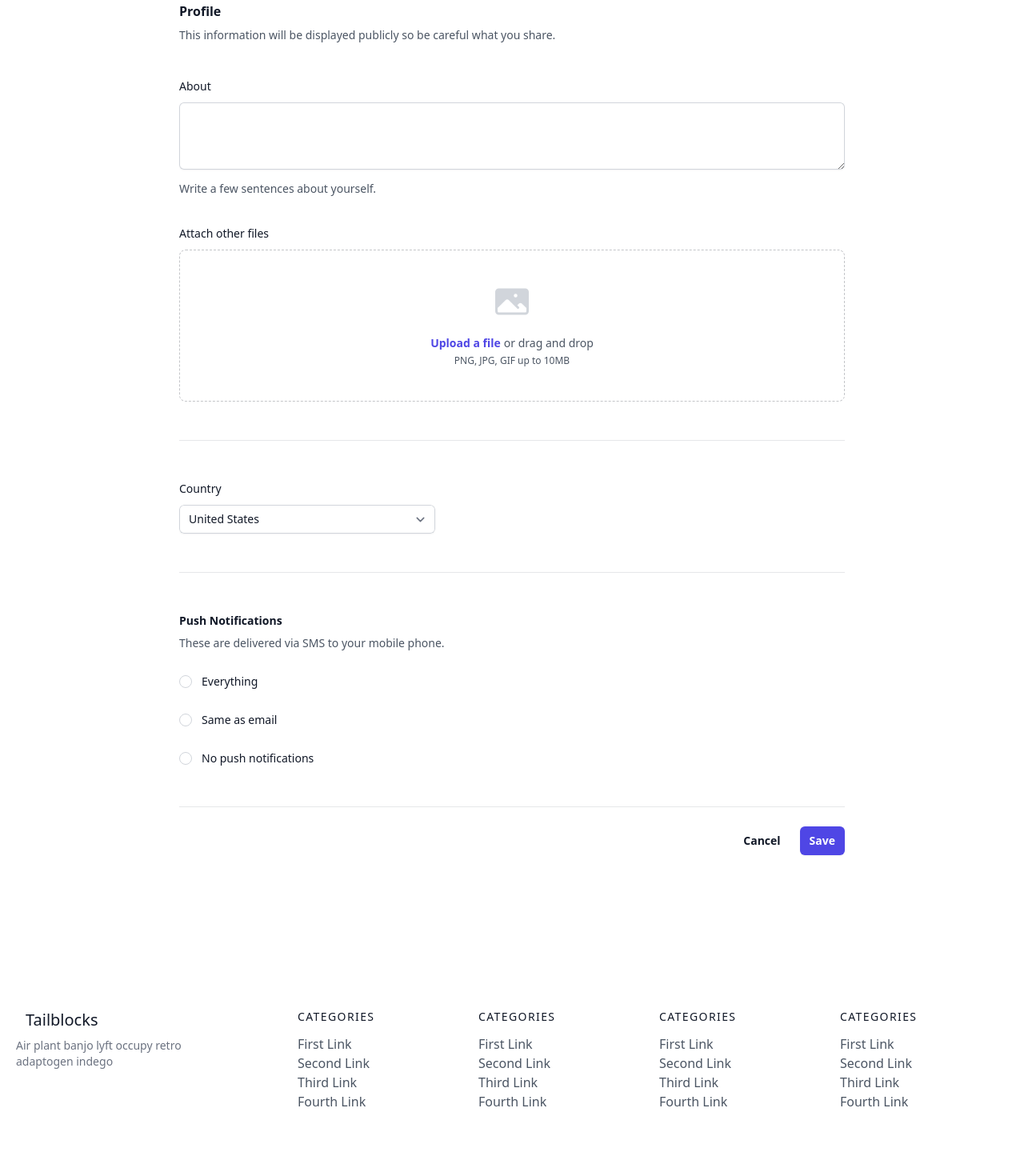
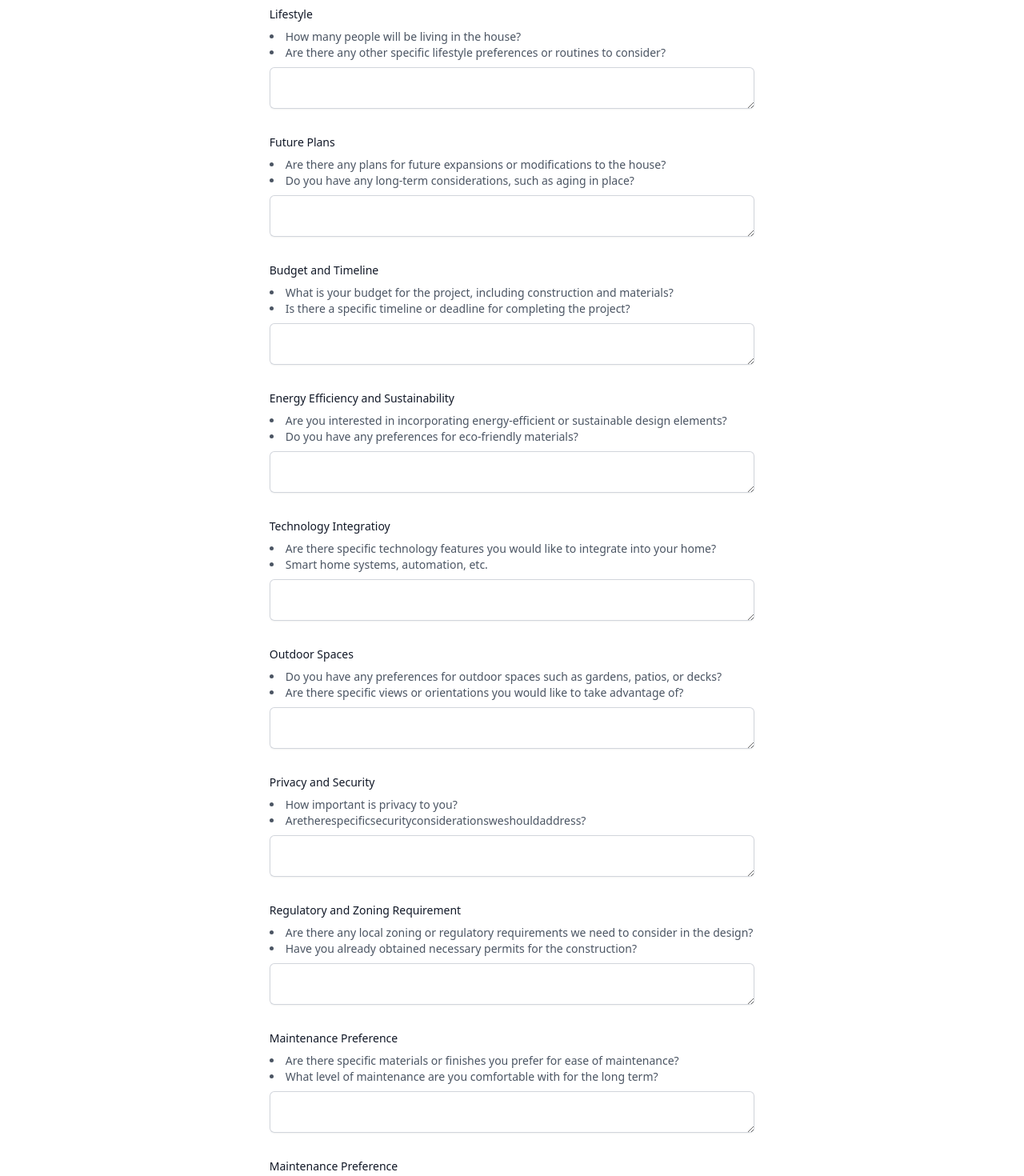
Before and after one commit to patrickchin/haru2-vercel, a Next.js app: page /job-posting in a window 1280 px wide. Shown: the part 160-1630 px from the top of the page at 80% size. Built offline with nearby package versions, Linux system fonts and the light colour scheme.

Commit message:
add job posting detailed questions

```diff
--- a/app/job-posting/page.tsx
+++ b/app/job-posting/page.tsx
@@ -18,42 +18,194 @@ import { PhotoIcon, UserCircleIcon } from '@heroicons/react/24/solid'
 import Footer from '../components/footer'
 import Header from '../components/header'
 
-function Form() {
+function questionCountry() {
   return (
-    <form>
-      <div className="space-y-12">
-        <div className="border-b border-gray-900/10 pb-12">
-          <h2 className="text-base font-semibold leading-7 text-gray-900">Profile</h2>
-          <p className="mt-1 text-sm leading-6 text-gray-600">
-            This information will be displayed publicly so be careful what you share.
-          </p>
-
-          <div className="mt-10 grid grid-cols-1 gap-x-6 gap-y-8 sm:grid-cols-6">
-
-            <div className="col-span-full">
-              <label htmlFor="about" className="block text-sm font-medium leading-6 text-gray-900">
-                About
+    <>
+        <label htmlFor="country" className="block text-sm font-medium leading-6 text-gray-900">
+          Country
         </label>
         <div className="mt-2">
+          <select
+            id="country"
+            name="country"
+            autoComplete="country-name"
+            className="block w-full rounded-md border-0 py-1.5 text-gray-900 shadow-sm ring-1 ring-inset ring-gray-300 focus:ring-2 focus:ring-inset focus:ring-indigo-600 max-w-xs text-sm leading-6"
+          >
+            <option>Kenya</option>
+            <option>Canada</option>
+            <option>Mexico</option>
+            <option>China</option>
+            <option>Pakistan</option>
+          </select>
+        </div>
+    </>
+  );
+
+}
+
+function questions() {
+  return (
+    <>
+      <div className="flex flex-col space-y-2">
+        <label htmlFor="about" className="text-sm font-medium text-gray-900">
+          Lifestyle
+        </label>
+        <ul className="list-disc list-inside text-sm text-gray-600">
+          <li>How many people will be living in the house?</li>
+          <li>Are there any other specific lifestyle preferences or routines to consider?</li>
+        </ul>
         <textarea
-                  id="about"
-                  name="about"
-                  rows={3}
-                  className="block w-full rounded-md border-0 py-1.5 text-gray-900 shadow-sm ring-1 ring-inset ring-gray-300 placeholder:text-gray-400 focus:ring-2 focus:ring-inset focus:ring-indigo-600 sm:text-sm sm:leading-6"
+          name="lifestyle"
+          className="block w-full rounded-md border-0 py-1.5 text-gray-900 shadow-sm ring-1 ring-inset ring-gray-300 placeholder:text-gray-400 focus:ring-2 focus:ring-inset focus:ring-indigo-600 text-sm"
           defaultValue={''}
         />
       </div>
-              <p className="mt-3 text-sm leading-6 text-gray-600">Write a few sentences about yourself.</p>
+
+      <div className="flex flex-col space-y-2">
+        <label htmlFor="future" className="block text-sm font-medium text-gray-900">
+          Future Plans
+        </label>
+        <ul className="list-disc list-inside text-sm text-gray-600">
+          <li>Are there any plans for future expansions or modifications to the house?</li>
+          <li>Do you have any long-term considerations, such as aging in place?</li>
+        </ul>
+        <textarea
+          name="future"
+          className="block w-full rounded-md border-0 py-1.5 text-gray-900 shadow-sm ring-1 ring-inset ring-gray-300 placeholder:text-gray-400 focus:ring-2 focus:ring-inset focus:ring-indigo-600 text-sm"
+          defaultValue={''}
+        />
       </div>
 
-            <div className="col-span-full">
+
+      <div className="flex flex-col space-y-2">
+        <label htmlFor="budget" className="block text-sm font-medium text-gray-900">
+          Budget and Timeline
+        </label>
+        <ul className="list-disc list-inside text-sm text-gray-600">
+          <li>What is your budget for the project, including construction and materials?</li>
+          <li>Is there a specific timeline or deadline for completing the project?</li>
+        </ul>
+        <textarea
+          name="budget"
+          className="block w-full rounded-md border-0 py-1.5 text-gray-900 shadow-sm ring-1 ring-inset ring-gray-300 placeholder:text-gray-400 focus:ring-2 focus:ring-inset focus:ring-indigo-600 text-sm"
+          defaultValue={''}
+        />
+      </div>
+
+      <div className="flex flex-col space-y-2">
+        <label htmlFor="energy" className="block text-sm font-medium text-gray-900">
+          Energy Efficiency and Sustainability
+        </label>
+        <ul className="list-disc list-inside text-sm text-gray-600">
+          <li>Are you interested in incorporating energy-efficient or sustainable design elements?</li>
+          <li>Do you have any preferences for eco-friendly materials?</li>
+        </ul>
+        <textarea
+          name="energy"
+          className="block w-full rounded-md border-0 py-1.5 text-gray-900 shadow-sm ring-1 ring-inset ring-gray-300 placeholder:text-gray-400 focus:ring-2 focus:ring-inset focus:ring-indigo-600 text-sm"
+          defaultValue={''}
+        />
+      </div>
+
+      <div className="flex flex-col space-y-2">
+        <label htmlFor="technology" className="block text-sm font-medium text-gray-900">
+          Technology Integratioy
+        </label>
+        <ul className="list-disc list-inside text-sm text-gray-600">
+          <li>Are there specific technology features you would like to integrate into your home?</li>
+          <li>Smart home systems, automation, etc.</li>
+        </ul>
+        <textarea
+          name="technology"
+          className="block w-full rounded-md border-0 py-1.5 text-gray-900 shadow-sm ring-1 ring-inset ring-gray-300 placeholder:text-gray-400 focus:ring-2 focus:ring-inset focus:ring-indigo-600 text-sm"
+          defaultValue={''}
+        />
+      </div>
+
+      <div className="flex flex-col space-y-2">
+        <label htmlFor="outdoors" className="block text-sm font-medium text-gray-900">
+          Outdoor Spaces
+        </label>
+        <ul className="list-disc list-inside text-sm text-gray-600">
+          <li>Do you have any preferences for outdoor spaces such as gardens, patios, or decks?</li>
+          <li>Are there specific views or orientations you would like to take advantage of?</li>
+        </ul>
+        <textarea
+          name="outdoors"
+          className="block w-full rounded-md border-0 py-1.5 text-gray-900 shadow-sm ring-1 ring-inset ring-gray-300 placeholder:text-gray-400 focus:ring-2 focus:ring-inset focus:ring-indigo-600 text-sm"
+          defaultValue={''}
+        />
+      </div>
+
+      <div className="flex flex-col space-y-2">
+        <label htmlFor="security" className="block text-sm font-medium text-gray-900">
+          Privacy and Security
+        </label>
+        <ul className="list-disc list-inside text-sm text-gray-600">
+          <li>How important is privacy to you?</li>
+          <li>Aretherespecificsecurityconsiderationsweshouldaddress?</li>
+        </ul>
+        <textarea
+          name="security"
+          className="block w-full rounded-md border-0 py-1.5 text-gray-900 shadow-sm ring-1 ring-inset ring-gray-300 placeholder:text-gray-400 focus:ring-2 focus:ring-inset focus:ring-indigo-600 text-sm"
+          defaultValue={''}
+        />
+      </div>
+
+      <div className="flex flex-col space-y-2">
+        <label htmlFor="security" className="block text-sm font-medium text-gray-900">
+          Regulatory and Zoning Requirement
+        </label>
+        <ul className="list-disc list-inside text-sm text-gray-600">
+          <li>Are there any local zoning or regulatory requirements we need to consider in the design?</li>
+          <li>Have you already obtained necessary permits for the construction?</li>
+        </ul>
+        <textarea
+          name="security"
+          className="block w-full rounded-md border-0 py-1.5 text-gray-900 shadow-sm ring-1 ring-inset ring-gray-300 placeholder:text-gray-400 focus:ring-2 focus:ring-inset focus:ring-indigo-600 text-sm"
+          defaultValue={''}
+        />
+      </div>
+
+      <div className="flex flex-col space-y-2">
+        <label htmlFor="maintenance" className="block text-sm font-medium text-gray-900">
+          Maintenance Preference
+        </label>
+        <ul className="list-disc list-inside text-sm text-gray-600">
+          <li>Are there specific materials or finishes you prefer for ease of maintenance?</li>
+          <li>What level of maintenance are you comfortable with for the long term?</li>
+        </ul>
+        <textarea
+          name="maintenance"
+          className="block w-full rounded-md border-0 py-1.5 text-gray-900 shadow-sm ring-1 ring-inset ring-gray-300 placeholder:text-gray-400 focus:ring-2 focus:ring-inset focus:ring-indigo-600 text-sm"
+          defaultValue={''}
+        />
+      </div>
+
+      <div className="flex flex-col space-y-2">
+        <label htmlFor="special" className="block text-sm font-medium text-gray-900">
+          Maintenance Preference
+        </label>
+        <ul className="list-disc list-inside text-sm text-gray-600">
+          <li>Do you have any specific needs such as accessibility features or special accommodations?</li>
+        </ul>
+        <textarea
+          name="special"
+          className="block w-full rounded-md border-0 py-1.5 text-gray-900 shadow-sm ring-1 ring-inset ring-gray-300 placeholder:text-gray-400 focus:ring-2 focus:ring-inset focus:ring-indigo-600 text-sm"
+          defaultValue={''}
+        />
+      </div>
+
+      <div>
         <label htmlFor="cover-photo" className="block text-sm font-medium leading-6 text-gray-900">
-                Attach other files
+          Do you have any drawings to attach?
         </label>
+        <p className="block text-sm text-gray-900">Archutectural docments, land survey documents, legal documents</p>
+
         <div className="mt-2 flex justify-center rounded-lg border border-dashed border-gray-900/25 px-6 py-10">
           <div className="text-center">
             <PhotoIcon className="mx-auto h-12 w-12 text-gray-300" aria-hidden="true" />
-                  <div className="mt-4 flex text-sm leading-6 text-gray-600">
+            <div className="mt-4 flex text-sm text-gray-600">
               <label
                 htmlFor="file-upload"
                 className="relative cursor-pointer rounded-md bg-white font-semibold text-indigo-600 focus-within:outline-none focus-within:ring-2 focus-within:ring-indigo-600 focus-within:ring-offset-2 hover:text-indigo-500"
@@ -67,77 +219,15 @@ function Form() {
           </div>
         </div>
       </div>
-          </div>
-        </div>
+    </>
+  );
+}
 
-        <div className="border-b border-gray-900/10 pb-12">
+function Form() {
+  return (
+    <form className="flex flex-col space-y-8">
 
-          <div className="mt-10 grid grid-cols-1 gap-x-6 gap-y-8 sm:grid-cols-6">
-
-            <div className="sm:col-span-3">
-              <label htmlFor="country" className="block text-sm font-medium leading-6 text-gray-900">
-                Country
-              </label>
-              <div className="mt-2">
-                <select
-                  id="country"
-                  name="country"
-                  autoComplete="country-name"
-                  className="block w-full rounded-md border-0 py-1.5 text-gray-900 shadow-sm ring-1 ring-inset ring-gray-300 focus:ring-2 focus:ring-inset focus:ring-indigo-600 sm:max-w-xs sm:text-sm sm:leading-6"
-                >
-                  <option>United States</option>
-                  <option>Canada</option>
-                  <option>Mexico</option>
-                </select>
-              </div>
-            </div>
-          </div>
-        </div>
-
-        <div className="border-b border-gray-900/10 pb-12">
-          <div className="mt-10 space-y-10">
-            <fieldset>
-              <legend className="text-sm font-semibold leading-6 text-gray-900">Push Notifications</legend>
-              <p className="mt-1 text-sm leading-6 text-gray-600">These are delivered via SMS to your mobile phone.</p>
-              <div className="mt-6 space-y-6">
-                <div className="flex items-center gap-x-3">
-                  <input
-                    id="push-everything"
-                    name="push-notifications"
-                    type="radio"
-                    className="h-4 w-4 border-gray-300 text-indigo-600 focus:ring-indigo-600"
-                  />
-                  <label htmlFor="push-everything" className="block text-sm font-medium leading-6 text-gray-900">
-                    Everything
-                  </label>
-                </div>
-                <div className="flex items-center gap-x-3">
-                  <input
-                    id="push-email"
-                    name="push-notifications"
-                    type="radio"
-                    className="h-4 w-4 border-gray-300 text-indigo-600 focus:ring-indigo-600"
-                  />
-                  <label htmlFor="push-email" className="block text-sm font-medium leading-6 text-gray-900">
-                    Same as email
-                  </label>
-                </div>
-                <div className="flex items-center gap-x-3">
-                  <input
-                    id="push-nothing"
-                    name="push-notifications"
-                    type="radio"
-                    className="h-4 w-4 border-gray-300 text-indigo-600 focus:ring-indigo-600"
-                  />
-                  <label htmlFor="push-nothing" className="block text-sm font-medium leading-6 text-gray-900">
-                    No push notifications
-                  </label>
-                </div>
-              </div>
-            </fieldset>
-          </div>
-        </div>
-      </div>
+      {questions()}
 
       <div className="mt-6 flex items-center justify-end gap-x-6">
         <button type="button" className="text-sm font-semibold leading-6 text-gray-900">
@@ -150,6 +240,7 @@ function Form() {
           Save
         </button>
       </div>
+
     </form>
   )
 }
@@ -159,12 +250,13 @@ export default function Page() {
     return (
     <>
       <Header />
-      <main className="flex flex-col">
+      <main className="flex flex-col w-screen mx-auto max-w-5xl">
 
-        <section className="text-gray-600 body-font flex justify-center items-center">
-          <div className="container px-24 py-24 mx-auto max-w-5xl bg-white">
+        <section className="text-gray-600 body-font flex flex-col mx-auto space-y-8 mt-12 justify-center">
+
+            <h1>New Job Posting</h1>
             {Form()}
-          </div>
+
         </section>
 
       </main>
--- a/app/job-status/page.tsx
+++ b/app/job-status/page.tsx
@@ -107,7 +107,7 @@ export default function Page() {
     return (
     <>
       <Header />
-      <main className="flex flex-col">
+      <main className="flex flex-col w-screen mx-auto max-w-5xl">
 
         <section className="text-gray-600 body-font flex justify-center items-center">
           <div className="container px-24 py-24 mx-auto max-w-5xl bg-white">
--- a/app/login/page.tsx
+++ b/app/login/page.tsx
@@ -3,6 +3,7 @@ import { Form } from 'app/form';
 import { signIn } from 'app/auth';
 import { SubmitButton } from 'app/components/submit-button';
 import Header from 'app/components/header';
+import Footer from 'app/components/footer';
 
 export default function Login() {
 
@@ -16,9 +17,9 @@ export default function Login() {
   };
 
   return (
-    <div className="flex flex-col h-screen w-screen bg-gray-50">
+    <div className="flex flex-col h-screen">
       <Header />
-      <main className='grow w-screen flex flex-col justify-center items-center'>
+      <main className="flex flex-col w-screen mx-auto my-auto max-w-5xl justify-center items-center">
         <div className="z-10 w-screen max-w-md rounded-2xl border border-gray-100 shadow-xl overflow-hidden">
 
           <div className="flex flex-col h-fit items-center justify-center space-y-3 border-b border-gray-200 bg-white px-4 py-6 pt-8 text-center sm:px-16">
@@ -35,11 +36,12 @@ export default function Login() {
               <Link href="/register" className="font-semibold text-gray-800">
                 Sign up
               </Link>
-              {' for free.'}
+              {" for free."}
             </p>
           </Form>
         </div>
       </main>
+      {/* <Footer /> */}
     </div>
   );
 }
--- a/app/register/page.tsx
+++ b/app/register/page.tsx
@@ -4,8 +4,10 @@ import { redirect } from 'next/navigation';
 import { createUser, getUser } from 'app/db';
 import { SubmitButton } from 'app/components/submit-button';
 import Header from 'app/components/header';
+import Footer from '../components/footer';
 
-export default function Login() {
+export default function Page() {
+
   async function register(formData: FormData) {
     'use server';
     let email = formData.get('email') as string;
@@ -27,30 +29,31 @@ export default function Login() {
   }
 
   return (
-    <div className="h-screen w-screen flex flex-col items-start justify-start bg-gray-50">
+    <div className="flex flex-col h-screen">
       <Header/>
-      <main className="h-full w-[32rem] min-w-[60%] flex justify-end items-center overflow-hidden border border-gray-100 shadow-xl">
-        <div className="h-min w-[32rem] bg-blue">
+      <main className="flex flex-col w-screen mx-auto my-auto max-w-5xl justify-center items-center">
+        <div className="z-10 w-screen max-w-md rounded-2xl border border-gray-100 shadow-xl overflow-hidden">
 
-          <div className="flex flex-col items-center justify-center space-y-3 border border-r-0 border-gray-200 rounded-tl-2xl bg-white px-4 py-6 pt-8 text-center sm:px-16">
+          <div className="flex flex-col h-fit items-center justify-center space-y-3 border-b border-gray-200 bg-white px-4 py-6 pt-8 text-center sm:px-16">
             <h3 className="text-xl font-semibold">Create an Account</h3>
             <p className="text-sm text-gray-500">
               Create an account with your email and password
             </p>
           </div>
-          <Form action={register} confirmPassword={true} extraStyle="border border-r-0 border-gray-200 rounded-bl-2xl">
+
+          <Form action={register} confirmPassword={true}>
             <SubmitButton>Sign Up</SubmitButton>
             <p className="text-center text-sm text-gray-600">
-              {'Already have an account? '}
+              {"Already have an account? "}
               <Link href="/login" className="font-semibold text-gray-800">
                 Login
               </Link>
-              {' instead.'}
+              {" instead."}
             </p>
           </Form>
         </div>
       </main>
-      <footer></footer>
+      {/* <Footer/> */}
     </div>
   );
 }
```
Lines whose indentation alone changed are shown as unchanged.
